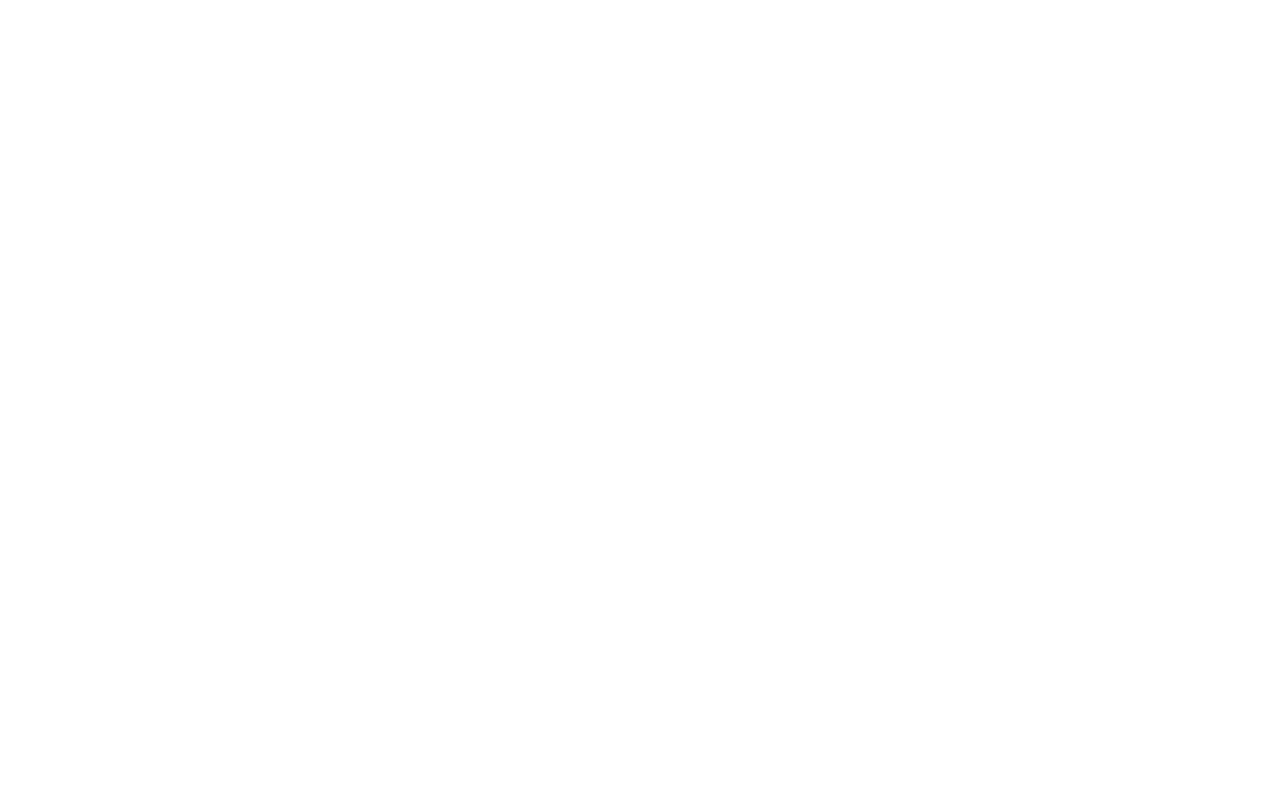
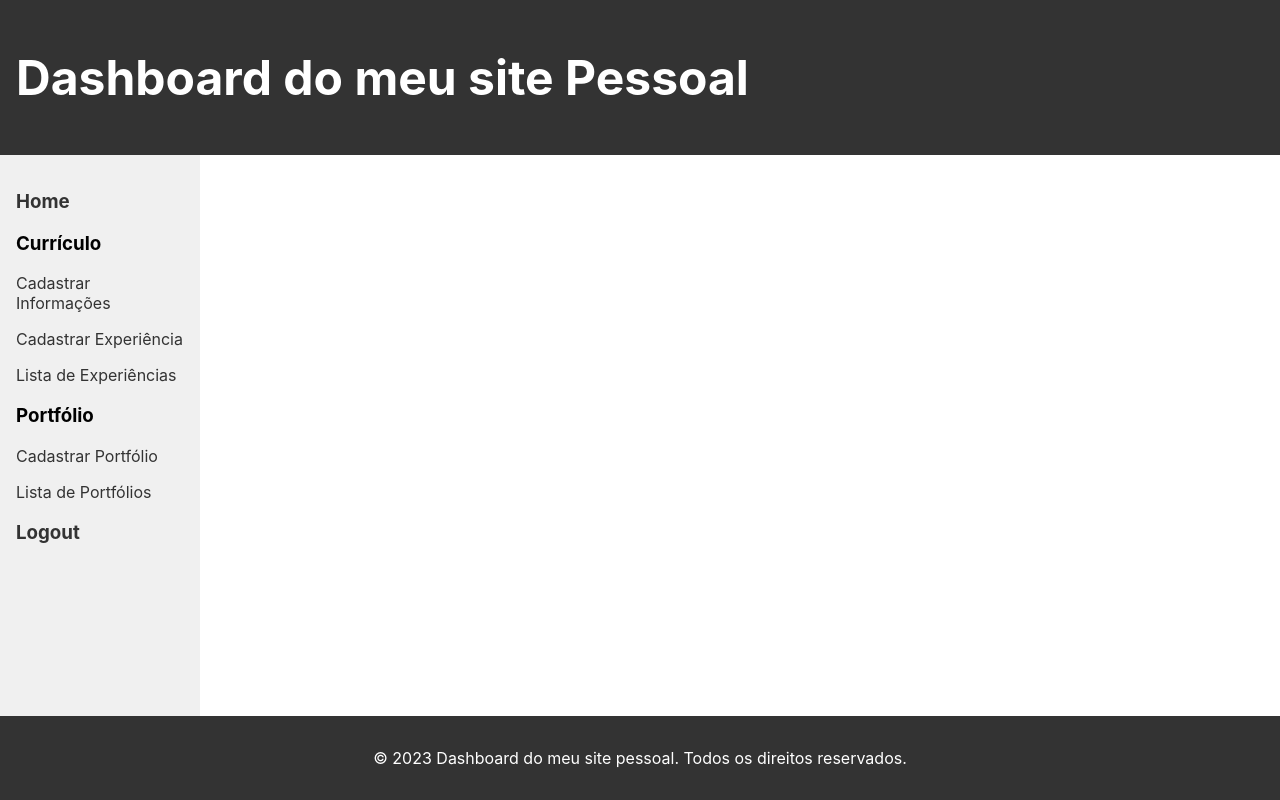
Before and after one commit to MarcosOliveira7/dashboard-react-ts, a React (Vite) app: page / in a window 1280 px wide. Before the commit this address had no page. Built offline with nearby package versions, Linux system fonts and the light colour scheme.

Commit message:
login commit

```diff
--- a/src/App.tsx
+++ b/src/App.tsx
@@ -3,6 +3,14 @@
 import { BrowserRouter, Routes, Route  } from 'react-router-dom';
 
 import Login from './pages/login';
+import AppRoutes from './routes/AppRoutes';
+
+import Home from './pages/home';
+import CadastrarInformacoes from './pages/curriculo/CadastrarInformacoes';
+import CadastrarExperiencia from './pages/curriculo/CadastrarExperiencia/CadastrarExperiencia';
+import ListaPortfolio from './pages/portfolio/ListaPortfolio';
+import ListaExperiencia from './pages/curriculo/ListaExperiencia'
+import CadastrarPortfolio from './pages/portfolio/CadastrarPortfolio';
 
 const App: React.FC = () => {
 
@@ -11,6 +19,15 @@
         <Routes>
 
               <Route path="/login" element={<Login />} />
+              <Route path="/" element={
+              <AppRoutes>
+                <Route path="/" element={<Home />} />
+                <Route path="/curriculo/informacoes/cadastro" element={<CadastrarInformacoes />} />
+                <Route path="/curriculo/experiencia/cadastro" element={<CadastrarExperiencia />} />
+                <Route path="curriculo/experiencia/lista" element={<ListaExperiencia />} />
+                <Route path="/portfolio/cadastro" element={<CadastrarPortfolio/>}  />
+                <Route path="/portfolio/lista" element={<ListaPortfolio/>}  />
+              </AppRoutes>} />
         </Routes>
       </BrowserRouter>
   );
--- a/src/components/layout/Sidebar/Sidebar.tsx
+++ b/src/components/layout/Sidebar/Sidebar.tsx
@@ -49,6 +49,15 @@
                         </NavLink>
                     </li>
                 </ul>
+
+                <ul>
+                    <li>
+                        <NavLink to="/login" >
+                            <h3>Logout</h3>
+                        </NavLink>
+                    </li>
+                </ul>
+
             </nav>
         </div>
     );
--- a/src/pages/login/Login.tsx
+++ b/src/pages/login/Login.tsx
@@ -25,11 +25,11 @@
 });
 
 const Login = () => {
-
+    const navigate = useNavigate();
 
     const onSubmit = async (values: LoginValues) => {
         try {
-            // Lógica de login
+            navigate("/")
             console.log(values);
         } catch (error) {
             console.error("Erro ao fazer login:", error);
--- a/src/routes/AppRoutes.tsx
+++ b/src/routes/AppRoutes.tsx
@@ -1,6 +1,6 @@
 import React from "react";
 
-import { Route } from "react-router-dom";
+import { Outlet } from "react-router-dom";
 
 import Layout from '../components/layout/';
 
@@ -17,12 +17,7 @@
     return (
 
         <Layout>
-              <Route path="/" element={<Home />} />
-              <Route path="/curriculo/informacoes/cadastro" element={<CadastrarInformacoes />} />
-              <Route path="/curriculo/experiencia/cadastro" element={<CadastrarExperiencia />} />
-              <Route path="curriculo/experiencia/lista" element={<ListaExperiencia />} />
-             {<Route path="/portfolio/cadastro" element={<CadastrarPortfolio/>}  /> }
-              <Route path="/portfolio/lista" element={<ListaPortfolio/>}  />
+            <Outlet />
         </Layout>
 
     );
```
